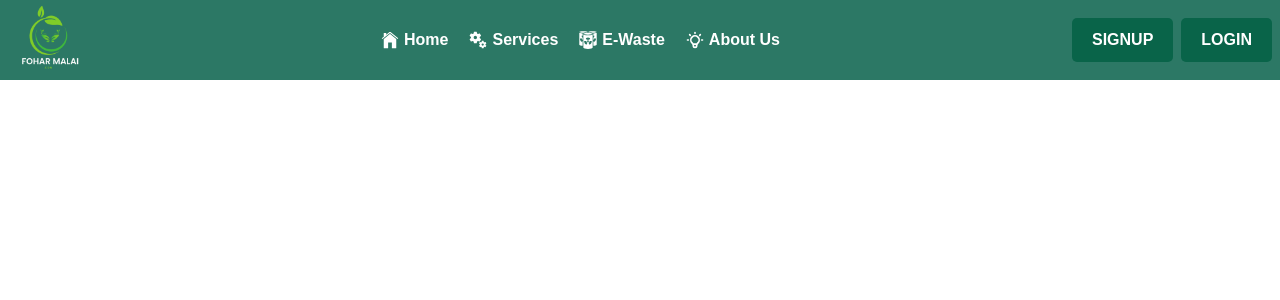
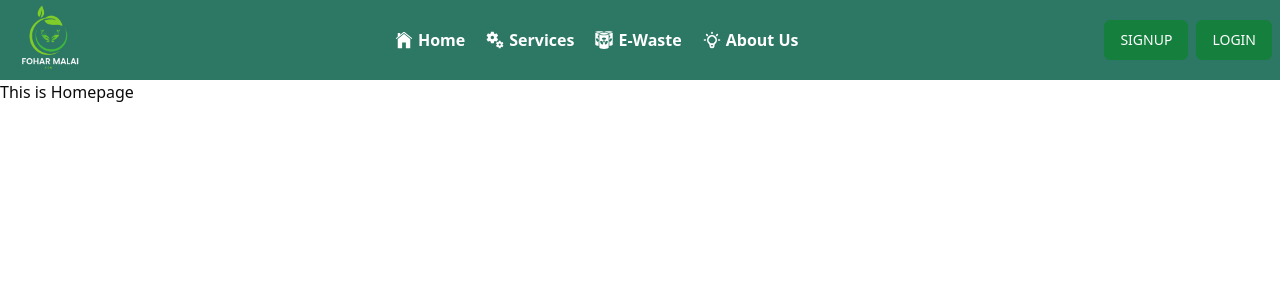
Before and after one commit to Roshan09876/React_Fohar_Malai_Front, a React (Create React App) app: page /home in a window 1280 px wide. Shown: the top 300 px of the page. Built offline with nearby package versions, Linux system fonts and the light colour scheme.

Commit message:
added shadcn and button in nav

```diff
--- a/package.json
+++ b/package.json
@@ -7,12 +7,17 @@
     "@testing-library/jest-dom": "^5.17.0",
     "@testing-library/react": "^13.4.0",
     "@testing-library/user-event": "^13.5.0",
+    "class-variance-authority": "^0.7.0",
+    "clsx": "^2.1.1",
+    "lucide-react": "^0.378.0",
     "prettier-plugin-tailwindcss": "^0.5.14",
     "react": "^18.2.0",
     "react-dom": "^18.2.0",
     "react-icons": "^5.2.0",
+    "react-router-dom": "^6.23.0",
     "react-scripts": "5.0.1",
     "react-scroll": "^1.9.0",
+    "tailwind-merge": "^2.3.0",
     "tailwindcss-animate": "^1.0.7",
     "web-vitals": "^2.1.4"
   },
--- a/src/App.js
+++ b/src/App.js
@@ -1,9 +1,18 @@
+import Register from "./auth/Register";
+import Hero from "./component/Hero";
 import Navbar from "./component/Navbar";
+import { BrowserRouter as Router, Routes, Route } from "react-router-dom";
 
 function App() {
   return (
     <>
-    <Navbar/>
+      <Router>
+        <Navbar />
+        <Routes>
+          <Route path="/signup" element={<Register />} />
+          <Route path="/home" element={<Hero />} />
+        </Routes>
+      </Router>
     </>
   );
 }
--- /dev/null
+++ b/src/auth/Register.jsx
@@ -0,0 +1,11 @@
+import React from 'react'
+
+const Register = () => {
+  return (
+    <div className='px-10 py-10'>
+
+    </div>
+  )
+}
+
+export default Register
--- /dev/null
+++ b/src/component/Hero.jsx
@@ -0,0 +1,11 @@
+import React from 'react'
+
+const Hero = () => {
+  return (
+    <div>
+      <h1>This is Homepage</h1>
+    </div>
+  )
+}
+
+export default Hero
--- a/src/component/Navbar.jsx
+++ b/src/component/Navbar.jsx
@@ -7,12 +7,16 @@
 import { HiOutlineLightBulb } from "react-icons/hi";
 import { RxHamburgerMenu } from "react-icons/rx";
 import { IoCloseSharp } from "react-icons/io5";
+import { useNavigate } from 'react-router-dom';
+import { Button } from '../components/ui/button';
 
 const Navbar = () => {
     const [isClick, setIsclick] = useState(false);
     const handleClick = () => {
         setIsclick(!isClick);
     }
+
+    const navigate = useNavigate();
     return (
         <nav className='w-full h-20 bg-customgreenbg'>
             <div className='flex flex-row justify-between items-center px-2'>
@@ -22,7 +26,7 @@
                 <div className='gap-5  font-semibold text-white hidden md:flex items-center justify-center'>
                     <div className='flex flex-row items-center gap-1 hover:underline'>
                         <IoIosHome size={20} />
-                        <Link>Home</Link>
+                        <Link onClick={() => { navigate('/home') }}>Home</Link>
                     </div>
                     <div className='flex flex-row items-center gap-1 hover:underline'>
                         <MdMiscellaneousServices size={20} />
@@ -38,8 +42,12 @@
                     </div>
                 </div>
                 <div className='flex text-white gap-2'>
-                    <button className='btn uppercase font-semibold'>Signup</button>
-                    <button className='btn uppercase font-semibold'>Login</button>
+                    <Button className='uppercase' onClick={() => {
+                        navigate('/signup')
+                    }} variant='green' >Signup</Button>
+                    <Button className='uppercase' onClick={() => {
+                        navigate('/login')
+                    }} variant='green' >Login</Button>
                     <div className='items-center justify-center hidden'>
                         <RxHamburgerMenu size={30} />
                     </div>
--- /dev/null
+++ b/src/components/ui/button.jsx
@@ -0,0 +1,48 @@
+import * as React from "react"
+import { Slot } from "@radix-ui/react-slot"
+import { cva } from "class-variance-authority";
+
+import { cn } from "../../lib/utils"
+
+const buttonVariants = cva(
+  "inline-flex items-center justify-center whitespace-nowrap rounded-md text-sm font-medium ring-offset-background transition-colors focus-visible:outline-none focus-visible:ring-2 focus-visible:ring-ring focus-visible:ring-offset-2 disabled:pointer-events-none disabled:opacity-50",
+  {
+    variants: {
+      variant: {
+        default: "bg-primary text-primary-foreground hover:bg-primary/90",
+        destructive:
+          "bg-destructive text-destructive-foreground hover:bg-destructive/90",
+        outline:
+          "border border-input bg-background hover:bg-accent hover:text-accent-foreground",
+        secondary:
+          "bg-secondary text-secondary-foreground hover:bg-secondary/80",
+        ghost: "hover:bg-accent hover:text-accent-foreground",
+        link: "text-primary underline-offset-4 hover:underline",
+        green: "bg-green-700 text-white hover:bg-green-600",
+      },
+      size: {
+        default: "h-10 px-4 py-2",
+        sm: "h-9 rounded-md px-3",
+        lg: "h-11 rounded-md px-8",
+        icon: "h-10 w-10",
+      },
+    },
+    defaultVariants: {
+      variant: "default",
+      size: "default",
+    },
+  }
+)
+
+const Button = React.forwardRef(({ className, variant, size, asChild = false, ...props }, ref) => {
+  const Comp = asChild ? Slot : "button"
+  return (
+    (<Comp
+      className={cn(buttonVariants({ variant, size, className }))}
+      ref={ref}
+      {...props} />)
+  );
+})
+Button.displayName = "Button"
+
+export { Button, buttonVariants }
--- a/src/index.css
+++ b/src/index.css
@@ -1,30 +1,76 @@
 @tailwind base;
-@tailwind components;
-@tailwind utilities;
+  @tailwind components;
+  @tailwind utilities;
 
+  @layer base {
+    :root {
+      --background: 0 0% 100%;
+      --foreground: 0 0% 3.9%;
 
-body {
-  font-family: "Poppins", sans-serif;
-  -webkit-font-smoothing: antialiased;
-  -moz-osx-font-smoothing: grayscale;
-  /* background-color: #FEFCFF; */
-  margin: 0;
-  padding: 0;
-}
+      --card: 0 0% 100%;
+      --card-foreground: 0 0% 3.9%;
 
-code {
-  font-family: source-code-pro, Menlo, Monaco, Consolas, 'Courier New',
-    monospace;
-}
+      --popover: 0 0% 100%;
+      --popover-foreground: 0 0% 3.9%;
 
-.btn {
-  background-color: rgb(9 100 73);
-  border: none;
-  border-radius: 5px;
-  padding: 10px 20px;
-  cursor: pointer;
-}
+      --primary: 0 0% 9%;
+      --primary-foreground: 0 0% 98%;
 
-.btn:hover {
-  opacity: 0.8;
-}
+      --secondary: 0 0% 96.1%;
+      --secondary-foreground: 0 0% 9%;
+
+      --muted: 0 0% 96.1%;
+      --muted-foreground: 0 0% 45.1%;
+
+      --accent: 0 0% 96.1%;
+      --accent-foreground: 0 0% 9%;
+
+      --destructive: 0 84.2% 60.2%;
+      --destructive-foreground: 0 0% 98%;
+
+      --border: 0 0% 89.8%;
+      --input: 0 0% 89.8%;
+      --ring: 0 0% 3.9%;
+
+      --radius: 0.5rem;
+    }
+
+    .dark {
+      --background: 0 0% 3.9%;
+      --foreground: 0 0% 98%;
+
+      --card: 0 0% 3.9%;
+      --card-foreground: 0 0% 98%;
+
+      --popover: 0 0% 3.9%;
+      --popover-foreground: 0 0% 98%;
+
+      --primary: 0 0% 98%;
+      --primary-foreground: 0 0% 9%;
+
+      --secondary: 0 0% 14.9%;
+      --secondary-foreground: 0 0% 98%;
+
+      --muted: 0 0% 14.9%;
+      --muted-foreground: 0 0% 63.9%;
+
+      --accent: 0 0% 14.9%;
+      --accent-foreground: 0 0% 98%;
+
+      --destructive: 0 62.8% 30.6%;
+      --destructive-foreground: 0 0% 98%;
+
+      --border: 0 0% 14.9%;
+      --input: 0 0% 14.9%;
+      --ring: 0 0% 83.1%;
+    }
+  }
+
+  @layer base {
+    * {
+      @apply border-border;
+    }
+    body {
+      @apply bg-background text-foreground;
+    }
+  }
--- /dev/null
+++ b/src/lib/utils.js
@@ -0,0 +1,6 @@
+import { clsx } from "clsx"
+import { twMerge } from "tailwind-merge"
+
+export function cn(...inputs) {
+  return twMerge(clsx(inputs))
+}
--- a/tailwind.config.js
+++ b/tailwind.config.js
@@ -1,20 +1,83 @@
 /** @type {import('tailwindcss').Config} */
 module.exports = {
-  content: ["./src/**/*.{js,jsx}"],
+  darkMode: ["class"],
+  content: [
+    './pages/**/*.{js,jsx}',
+    './components/**/*.{js,jsx}',
+    './app/**/*.{js,jsx}',
+    './src/**/*.{js,jsx}',
+  ],
+  prefix: "",
   theme: {
+    container: {
+      center: true,
+      padding: "2rem",
       screens: {
         xs: "320px",
         sm: "640px",
         md: "850px",
         lg: "1024px",
         xl: "1280px",
-      ["2xl"]: "2350px",
+        "2xl": "1400px",
+      },
     },
     extend: {
       colors: {
-        customgreenbg: '#2C7865'
-      }
+        customgreenbg: '#2C7865',
+        border: "hsl(var(--border))",
+        input: "hsl(var(--input))",
+        ring: "hsl(var(--ring))",
+        background: "hsl(var(--background))",
+        foreground: "hsl(var(--foreground))",
+        primary: {
+          DEFAULT: "hsl(var(--primary))",
+          foreground: "hsl(var(--primary-foreground))",
+        },
+        secondary: {
+          DEFAULT: "hsl(var(--secondary))",
+          foreground: "hsl(var(--secondary-foreground))",
+        },
+        destructive: {
+          DEFAULT: "hsl(var(--destructive))",
+          foreground: "hsl(var(--destructive-foreground))",
+        },
+        muted: {
+          DEFAULT: "hsl(var(--muted))",
+          foreground: "hsl(var(--muted-foreground))",
+        },
+        accent: {
+          DEFAULT: "hsl(var(--accent))",
+          foreground: "hsl(var(--accent-foreground))",
+        },
+        popover: {
+          DEFAULT: "hsl(var(--popover))",
+          foreground: "hsl(var(--popover-foreground))",
+        },
+        card: {
+          DEFAULT: "hsl(var(--card))",
+          foreground: "hsl(var(--card-foreground))",
         },
       },
-  plugins: [],
+      borderRadius: {
+        lg: "var(--radius)",
+        md: "calc(var(--radius) - 2px)",
+        sm: "calc(var(--radius) - 4px)",
+      },
+      keyframes: {
+        "accordion-down": {
+          from: { height: "0" },
+          to: { height: "var(--radix-accordion-content-height)" },
+        },
+        "accordion-up": {
+          from: { height: "var(--radix-accordion-content-height)" },
+          to: { height: "0" },
+        },
+      },
+      animation: {
+        "accordion-down": "accordion-down 0.2s ease-out",
+        "accordion-up": "accordion-up 0.2s ease-out",
+      },
+    },
+  },
+  plugins: [require("tailwindcss-animate")],
 }
```
Also changed, not shown: jsconfig.json (added, +8 -0 lines), components.json, 1 other file (tests, documents, lock files or other folders). Lines whose indentation alone changed are shown as unchanged.
